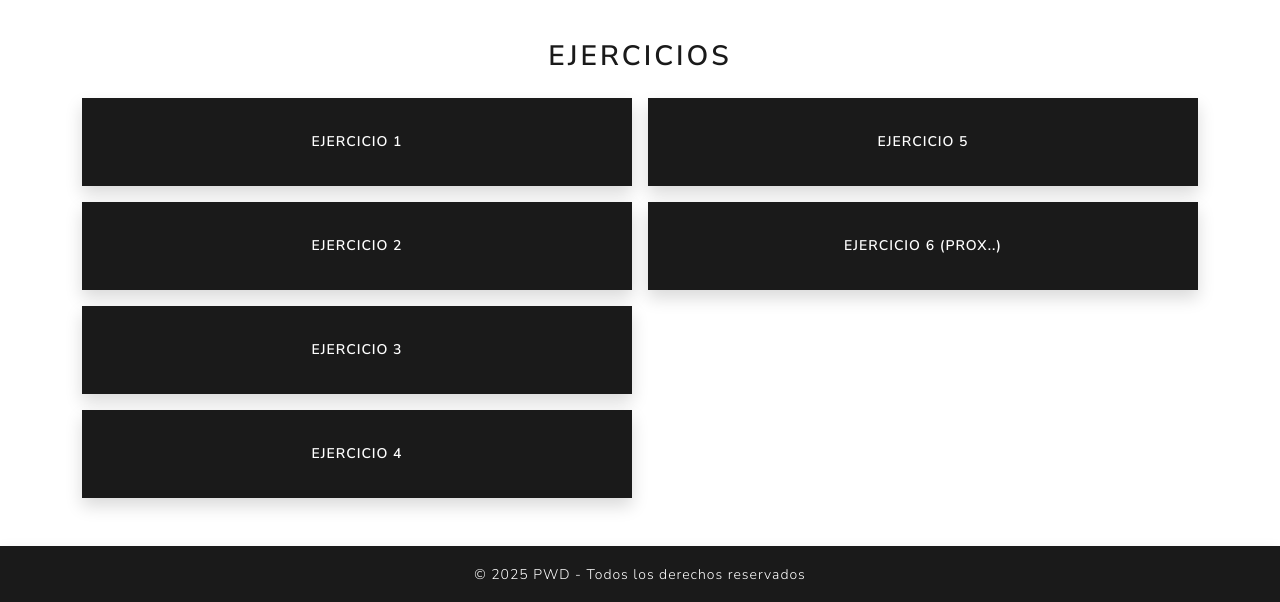
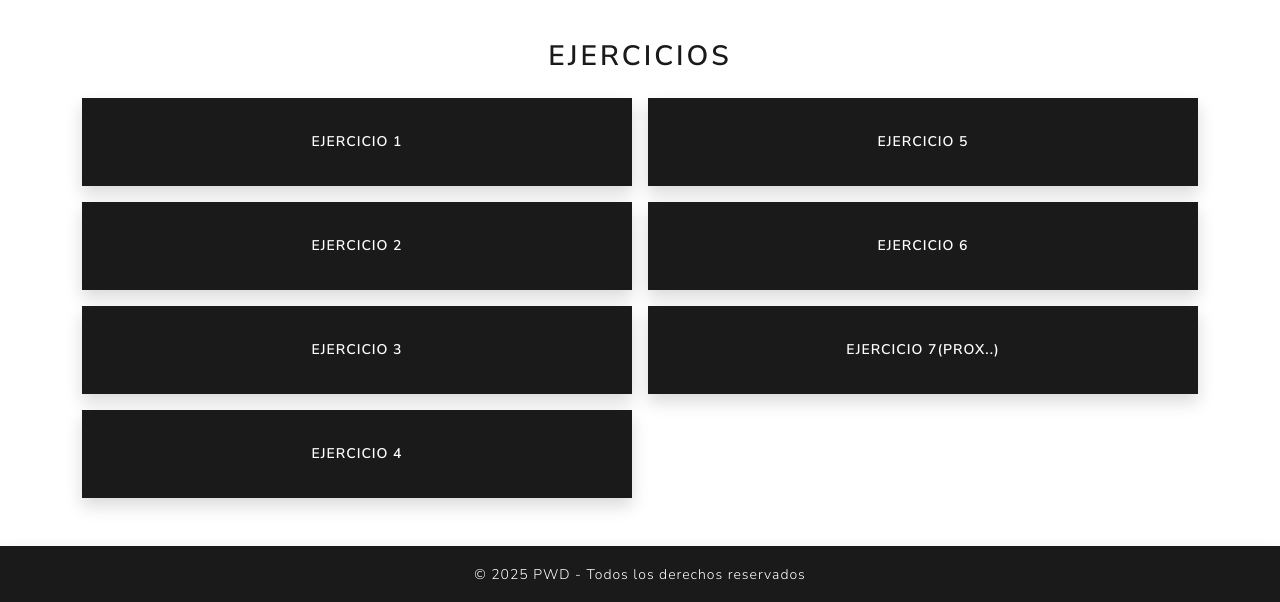
Before and after one commit to Ibenjamindlf/Prog-Web-Dinamica, a PHP site: page /PWD_2025/Project/View/home/indexT4.php in a window 1280 px wide. Shown: the part 349-951 px from the top of the page. Run offline with PHP 8.4, Linux system fonts and the light colour scheme; some libraries are stand-ins or nearby versions.

Commit message:
Update indexT4.php
Se modifico el acceso al ejercicio 6 y se crea el btn que proximamente accedera al ejercicio 7

```diff
--- a/Project/View/home/indexT4.php
+++ b/Project/View/home/indexT4.php
@@ -25,7 +25,8 @@
       </div>
       <div class="col-md-6">
         <a class="btn btn-primary btn-lg w-100 shadow" href="../admin/listaPersonas.php">Ejercicio 5</a>
-        <a class="btn btn-primary btn-lg w-100 shadow mt-3" href="#">Ejercicio 6 (Prox..)</a>
+        <a class="btn btn-primary btn-lg w-100 shadow mt-3" href="../admin/nuevaPersona.php">Ejercicio 6</a>
+        <a class="btn btn-primary btn-lg w-100 shadow mt-3" href="#">Ejercicio 7(Prox..)</a>
       </div>
     </div>
   </main>
```
